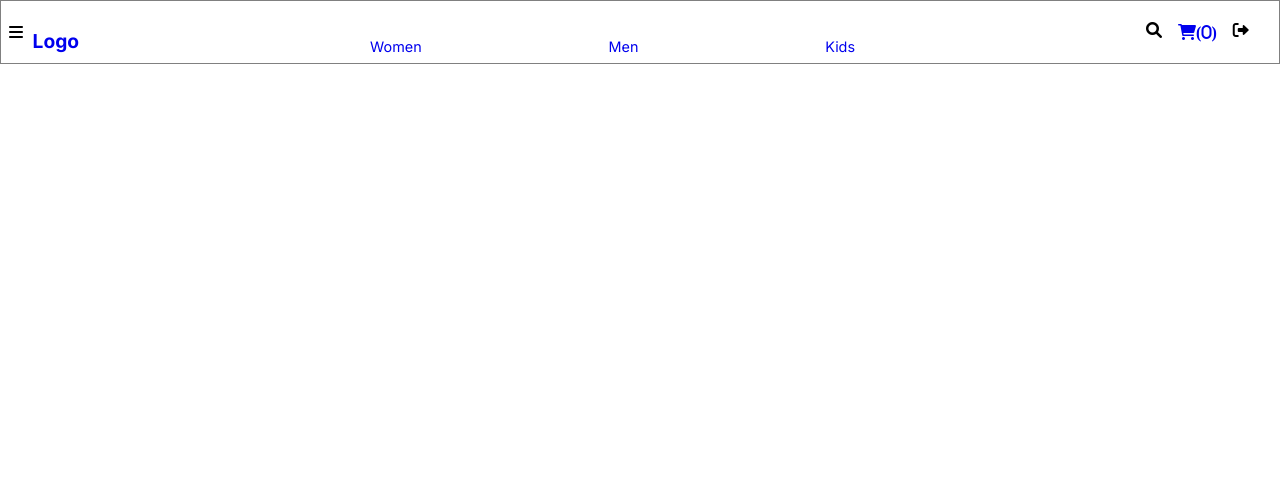
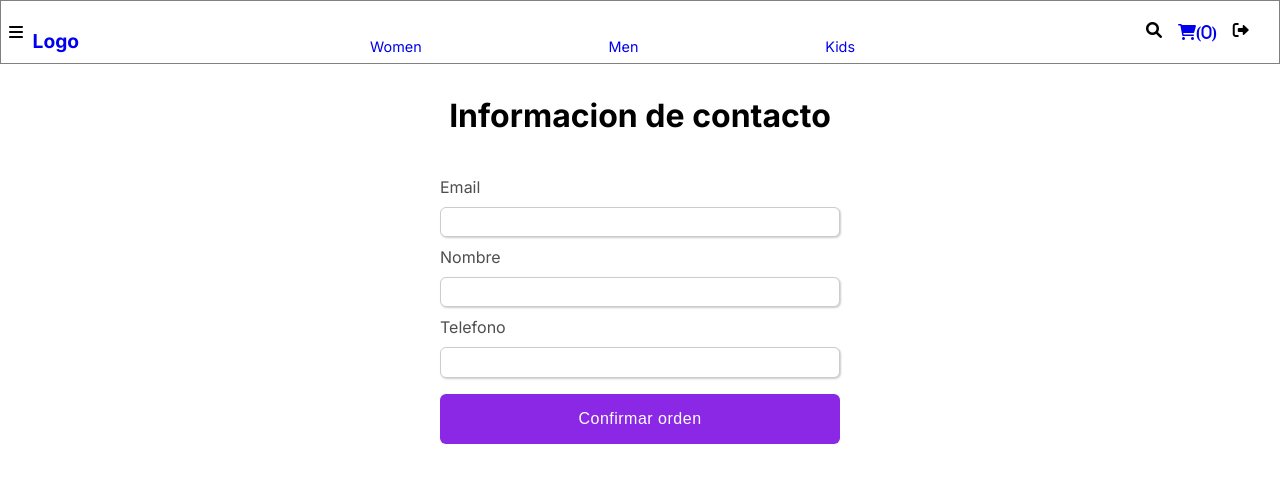
Before and after one commit to Santiagoq3/EcommerceReact, a React (Create React App) app: page /checkout in a window 1280 px wide. Shown: the top 482 px of the page. Built offline with nearby package versions, Linux system fonts and the light colour scheme.

Commit message:
orden added

```diff
--- a/package.json
+++ b/package.json
@@ -41,7 +41,7 @@
     ]
   },
   "devDependencies": {
-    "gh-pages": "^3.2.3",
-    "mini-css-extract-plugin": "2.4.5"
+    "gh-pages": "^3.2.3"
+
   }
 }
--- a/src/components/catalogo/Cart.js
+++ b/src/components/catalogo/Cart.js
@@ -6,6 +6,7 @@ import "./cart.css"
 export const Cart = () => {
 
     const {Cart,removeItem,total} = useContext(cartContext)
+    console.log(Cart)
     return (
         <div className='cart'>
             <h1>Shopping Cart</h1>
@@ -38,7 +39,9 @@ export const Cart = () => {
                             <p>$ {total}</p>
                         </div>
                         <button className='cart_btn-comprar'>
-                            Terminar compra
+                            <Link to="/checkout">
+                                Generar orden
+                            </Link>
                         </button>
                         <Link to="/" className='cart_continuar-comprando' >
                             <p>o Continuar Comprando</p>
--- /dev/null
+++ b/src/components/catalogo/Checkout.js
@@ -0,0 +1,97 @@
+import React, {Fragment, useContext, useEffect, useState} from 'react';
+import "./checkout.css"
+import { collection, addDoc } from "firebase/firestore";
+import { firestore } from '../../firebase.config';
+import { async } from '@firebase/util';
+import { cartContext } from '../../context/CartContext';
+export const Checkout = () => {
+
+
+
+    const {Cart,clear} = useContext(cartContext);
+    const [isOrdenExisrt, setisOrdenExisrt] = useState(false);
+    const [orden, setorden] = useState("");
+    const [email, setemail]       = useState("");
+    const [nombre, setnombre]     = useState("");
+    const [telefono, settelefono] = useState("");
+
+    let copyCart = [...Cart];
+    copyCart = copyCart.map((items) => {
+        return {
+            nombre: items.item.nombre,
+            id: items.item.id,
+            precio: items.item.precio
+        }
+    })
+
+
+
+    const handleOrden = ()=>{
+        setisOrdenExisrt(true)
+        clear()
+
+    }
+
+    const handleSubmit = (e)=>{
+
+        e.preventDefault()
+
+       const data = {
+            buyer: {
+                email,
+                nombre,
+                telefono
+            },
+            items: copyCart
+        }
+
+         handleAddData(data)
+         .then((data)=> console.log(data))
+         .catch((err)=> console.log(err))
+
+         handleOrden()
+    }
+
+    const handleAddData = async(data) =>{
+
+        const docRef = await addDoc(collection(firestore, "orders"), data);
+        setorden(docRef.id)
+    }
+
+  return <div className='checkout'>
+
+       {
+           isOrdenExisrt ?
+
+           <div>
+
+               {
+                   orden == "" ? <p>Generando codigo de orden...</p>
+
+                   :
+                    <p>
+                        Retire sus productos con el codigo : {orden}
+                    </p>
+               }
+           </div>
+
+        :
+        <Fragment>
+
+            <h1>Informacion de contacto</h1>
+            <form onSubmit={handleSubmit}>
+                <label>Email</label>
+                <input type="email" name='email' value={email}      onChange={(e)=> setemail(e.target.value)} autoFocus required />
+                <label>Nombre</label>
+                <input type="text" name='nombre' value={nombre}     onChange={(e)=> setnombre(e.target.value)} required />
+                <label>Telefono</label>
+                <input type="text" name='telefono' value={telefono} onChange={(e)=> settelefono(e.target.value)} required />
+                <button   type='submit'>
+                        Confirmar orden
+                </button>
+            </form>
+        </Fragment>
+       }
+
+  </div>;
+};
--- /dev/null
+++ b/src/components/catalogo/checkout.css
@@ -0,0 +1,47 @@
+
+
+.checkout{
+
+    height: 100vh;
+    width: 100%;
+    display: flex;
+    flex-direction: column;
+    align-items: center;
+}
+
+.checkout form{
+    display: flex;
+    margin-top: 2em;
+    flex-direction: column;
+    width: 400px;
+}
+
+.checkout form label{
+    color: rgb(78, 78, 78);
+    font-weight: 500;
+    margin-bottom: 10px;
+    margin-top: 10px;
+}
+.checkout form input{
+    width: 100%;
+    padding: 0.5em;
+    border-radius: 6px;
+    border: 1px solid #ccc;
+    outline: none;
+    box-shadow: 1px 1px 2px #ccc;
+}
+
+.checkout button{
+    margin-top: 1em;
+    width: 100%;
+    padding: 1em;
+    border-radius: 6px;
+    outline: none;
+    border: none;
+    background-color: rgb(138, 40, 230);
+    color: #fff;
+    font-weight: 500;
+    letter-spacing: 0.5px;
+    font-size: 1rem;
+    cursor: pointer;
+}
--- a/src/context/CartContext.js
+++ b/src/context/CartContext.js
@@ -36,7 +36,6 @@ const CartContext = ({children}) => {
     },[Cart])
 
 
-    console.log(Cart)
 
     const removeItem = (id)=>{
 
@@ -60,7 +59,7 @@ const CartContext = ({children}) => {
 
 
     const isInCart = (item)=>{
-        return Cart.some(producto => producto.item._id === item._id )
+        return Cart.some(producto => producto.item.id === item.id )
     }
 
   return <CartProvider value={{Cart,addItem,removeItem,clear,total,yaexiste}}>
--- a/src/routes/AppRouter.js
+++ b/src/routes/AppRouter.js
@@ -1,6 +1,7 @@
 import React from 'react'
 import {BrowserRouter,Routes,Route} from "react-router-dom"
 import { Cart } from '../components/catalogo/Cart'
+import { Checkout } from '../components/catalogo/Checkout'
 import { ItemDetailContainer } from '../components/catalogo/ItemDetailContainer'
 import { ItemListContainer } from '../components/catalogo/ItemListContainer'
 import Navbar from '../components/ui/Navbar'
@@ -12,9 +13,11 @@ export const AppRouter = () => {
            <Navbar />
             <Routes>
                 <Route exact path="/" element={<ItemListContainer greeting={"Este es mi catalog, Bienvenidos!!"} />   } />
+                <Route exact path="/EcommerceReact" element={<ItemListContainer greeting={"Este es mi catalog, Bienvenidos!!"} />   } />
                 <Route exact path="/category/:id" element={<ItemListContainer greeting={"Este es mi categoria, Bienvenidos!!"} />  } />
                 <Route exact path="/item/:id" element={<ItemDetailContainer />   } />
                 <Route exact path="/cart" element={<Cart />   } />
+                <Route exact path="/checkout" element={<Checkout />   } />
             </Routes>
         </BrowserRouter>
     )
```
